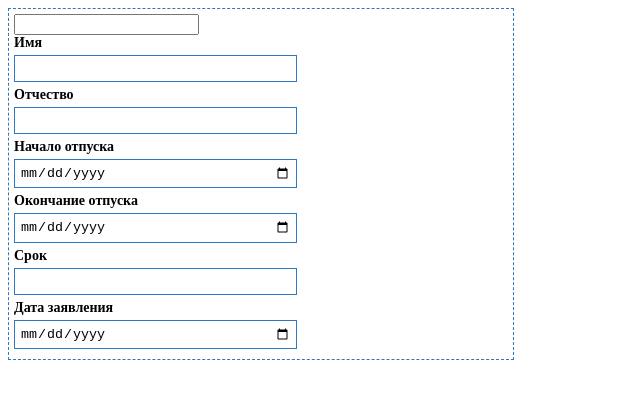
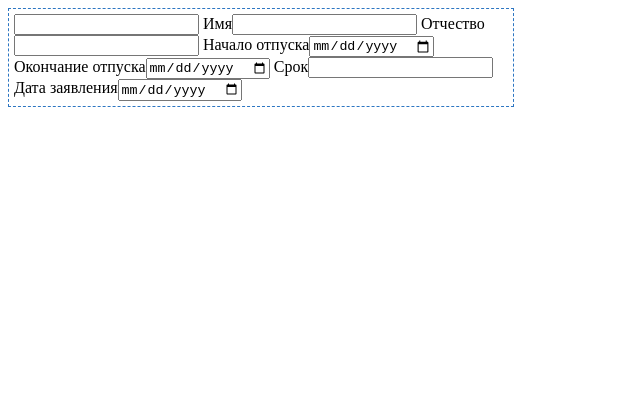
Before and after one commit to nightingale69/form.github.io, a React (Create React App) app: page / in a window 1280 px wide. Shown: the top 398 px of the page, without its empty margins (0-640 px from the left). Built offline with nearby package versions, Linux system fonts and the light colour scheme.

Commit message:
removed classes .form__labell and .input

```diff
--- a/src/styles/form.css
+++ b/src/styles/form.css
@@ -2,17 +2,3 @@
     border: 1px dashed rgba(0, 89, 181, 0.82);
     padding: 5px;
 }
-
-.form__label {
-    display: block;
-    font-size: 14px;
-    font-weight: 600;
-    margin-bottom: 4px;
-}
-
-.input {
-    margin: 0 0 5px 0;
-    padding: 5px;
-    width: 55%;
-    border: 1px solid rgba(0, 89, 181, 0.82);
-}
```
